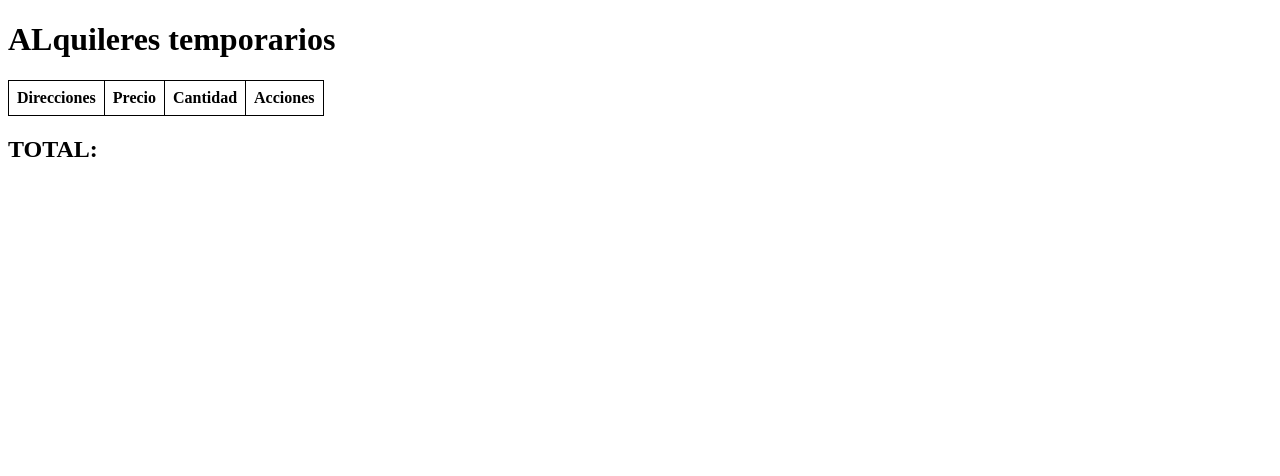
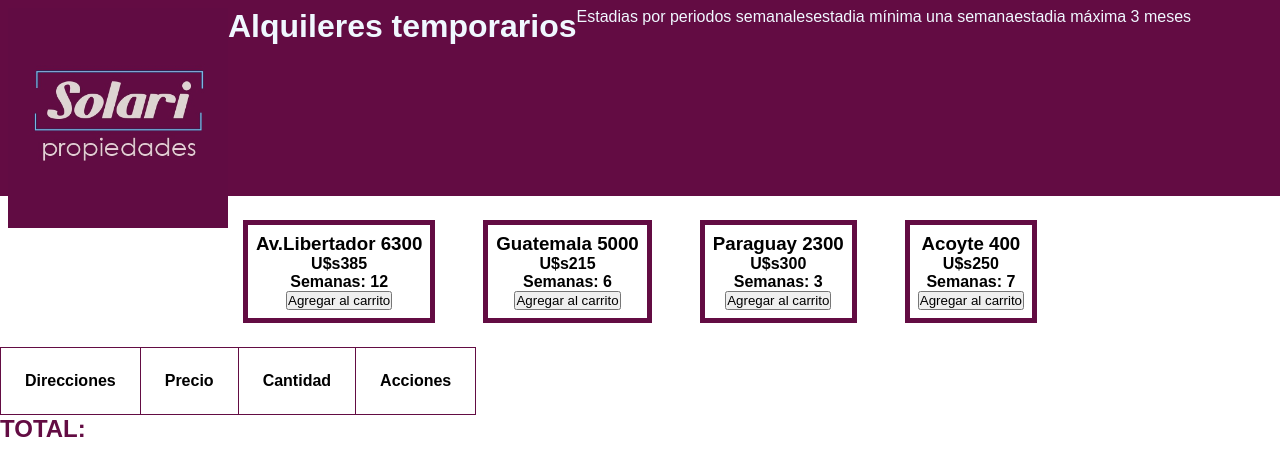
Before and after one commit to NicolasGuillermoSolari/ProyectoFinal-JavaScript-Solari, a plain HTML site: page index.html in a window 1280 px wide. Drawn offline with Linux system fonts and the light colour scheme; some packages are replaced by stand-ins of ours; a script that the page names is missing.

Commit message:
agregocss

```diff
--- a/JS/main.js
+++ b/JS/main.js
@@ -37,18 +37,16 @@ function calcularTotal() {
 }
 
 function eliminarPropiedad(propiedadAEliminar) {
-  // Buscamos si existe el producto en el carrito
+  // Busca si hay propiedades en el carrito
   const indicePropiedadEncontrado = carrito.findIndex(
     (propiedadCarrito) =>
       propiedadCarrito.direccion === propiedadAEliminar.direccion
   );
 
   if (indicePropiedadEncontrado !== -1) {
-    // Eliminamos el producto
+    // Eliminamos la propiedad
     carrito.splice(indicePropiedadEncontrado, 1);
   }
-
-  // Renderizamos el carrito
   renderizarCarrito();
 }
 
@@ -57,7 +55,7 @@ function renderizarCarrito() {
   tbodyCarrito.innerHTML = "";
 
   for (const propiedadCarrito of carrito) {
-    // Creo el tr
+    // tr de la tabla
     const tr = document.createElement("tr");
 
     const tdDireccion = document.createElement("td");
@@ -153,11 +151,11 @@ function renderizarListaDePropiedades() {
 
     // Creo el precio
     const precio = document.createElement("h4");
-    precio.innerText = `$${propiedadDeLista.precio}`;
+    precio.innerText = `U$s${propiedadDeLista.precio}`;
 
     // Creo el stock
     const stock = document.createElement("h4");
-    stock.innerText = `Stock: ${propiedadDeLista.stock}`;
+    stock.innerText = `Semanas: ${propiedadDeLista.stock}`;
 
     // Creo el botón
     const btnAgregarAlCarrito = document.createElement("button");
@@ -197,30 +195,9 @@ function obtenerPropiedadesDelJSON() {
       renderizarListaDePropiedades();
     });
 }
+// INICIO DEL PROGRAMA
 
-/*
-function obtenerProductosDelJSON() {
-  fetch("/productos.json")
-    .then((Response) => {
-      return Response.json();
-    })
-    .then((productosJSON) => {
-      for (const productoJSON of productosJSON) {
-        productoJSON.push(
-          new productoJSON(
-            productoJSON.nombre,
-            productoJSON.precio,
-            productoJSON.stock
-          )
-        );
-      }
-*/
-
-/**
- * INICIO DEL PROGRAMA
- */
-
-const divListaDePropiedades = document.getElementById("listaDeProductos");
+const divListaDePropiedades = document.getElementById("listaDePropiedades");
 const tbodyCarrito = document.getElementById("tbodyCarrito");
 const spanTotal = document.getElementById("total");
 let propiedades = [];
--- /dev/null
+++ b/Style/style.css
@@ -0,0 +1,60 @@
+* {
+  margin: 0;
+  padding: 0;
+  box-sizing: border-box;
+}
+body {
+  font-family: "montserrat", sans-serif;
+}
+
+.logo {
+  height: 180px;
+  grid-area: img;
+}
+.logo_icono {
+  height: 220px;
+}
+header {
+  background-color: #630c43;
+  padding: 0.5rem;
+  display: flex;
+  justify-content: flex-start;
+  flex-wrap: wrap;
+}
+.texto_logo {
+  display: flex;
+  justify-content: flex-start;
+}
+h1 {
+  color: aliceblue;
+  display: flex;
+  justify-content: flex-start;
+}
+p {
+  color: aliceblue;
+  display: flex;
+  justify-content: flex-start;
+}
+#listaDePropiedades {
+  display: flex;
+  justify-content: center;
+  flex-wrap: wrap;
+}
+#listaDePropiedades div {
+  margin: 1.5rem;
+  padding: 0.5rem;
+  border: 5px solid #630c43;
+  text-align: center;
+}
+
+table,
+table tr th,
+table tr td {
+  border: 1px solid #630c43;
+  border-collapse: collapse;
+  padding: 1.5rem;
+}
+
+h2 {
+  color: #630c43;
+}
--- a/index.html
+++ b/index.html
@@ -2,33 +2,27 @@
 <html lang="en">
   <head>
     <meta charset="UTF-8" />
+    <meta http-equiv="X-UA-Compatible" content="IE=edge" />
+    <meta name="viewport" content="width=device-width, initial-scale=1.0" />
+    <link rel="stylesheet" href="/Style/style.css" />
     <title>Alquileres temporarios</title>
-
-    <style>
-      #listaDePropiedades {
-        display: flex;
-        justify-content: center;
-        flex-wrap: wrap;
-      }
-
-      #listaDePropiedades div {
-        margin: 1rem;
-        padding: 0.5rem;
-        border: 1px solid black;
-        text-align: center;
-      }
-
-      table,
-      table tr th,
-      table tr td {
-        border: 1px solid black;
-        border-collapse: collapse;
-        padding: 0.5rem;
-      }
-    </style>
   </head>
   <body>
-    <h1>ALquileres temporarios</h1>
+    <header>
+      <div class="logo">
+        <img
+          class="logo_icono"
+          src="image/SolariPropiedades_logo1_page-0001.jpg"
+          alt="logo de Solari propiedades"
+        />
+      </div>
+      <div class="texto_logo">
+        <h1>Alquileres temporarios</h1>
+        <p>Estadias por periodos semanales</p>
+        <p>estadia mínima una semana</p>
+        <p>estadia máxima 3 meses</p>
+      </div>
+    </header>
 
     <div id="listaDePropiedades"></div>
 
--- a/propiedades.json
+++ b/propiedades.json
@@ -1,22 +1,22 @@
 [
   {
     "direccion": "Av.Libertador 6300",
-    "precio": 1500,
+    "precio": 385,
     "stock": 12
   },
   {
     "direccion": "Guatemala 5000",
-    "precio": 750,
+    "precio": 215,
     "stock": 6
   },
   {
-    "direccion": "PAraguay 2300",
-    "precio": 1200,
+    "direccion": "Paraguay 2300",
+    "precio": 300,
     "stock": 3
   },
   {
     "direccion": "Acoyte 400",
-    "precio": 900,
+    "precio": 250,
     "stock": 7
   }
 ]
```
Also changed, not shown: image/SolariPropiedades_logo1_page-0001.jpg (added), image/depto600.jpeg (added), image/propiedad_Guatemala5500_1200.jpg (added), image/propiedad_libertador6299_614_1500.jpg (added), image/propiedad_libertador6300_614_500.jpg (added), 1 other file.
